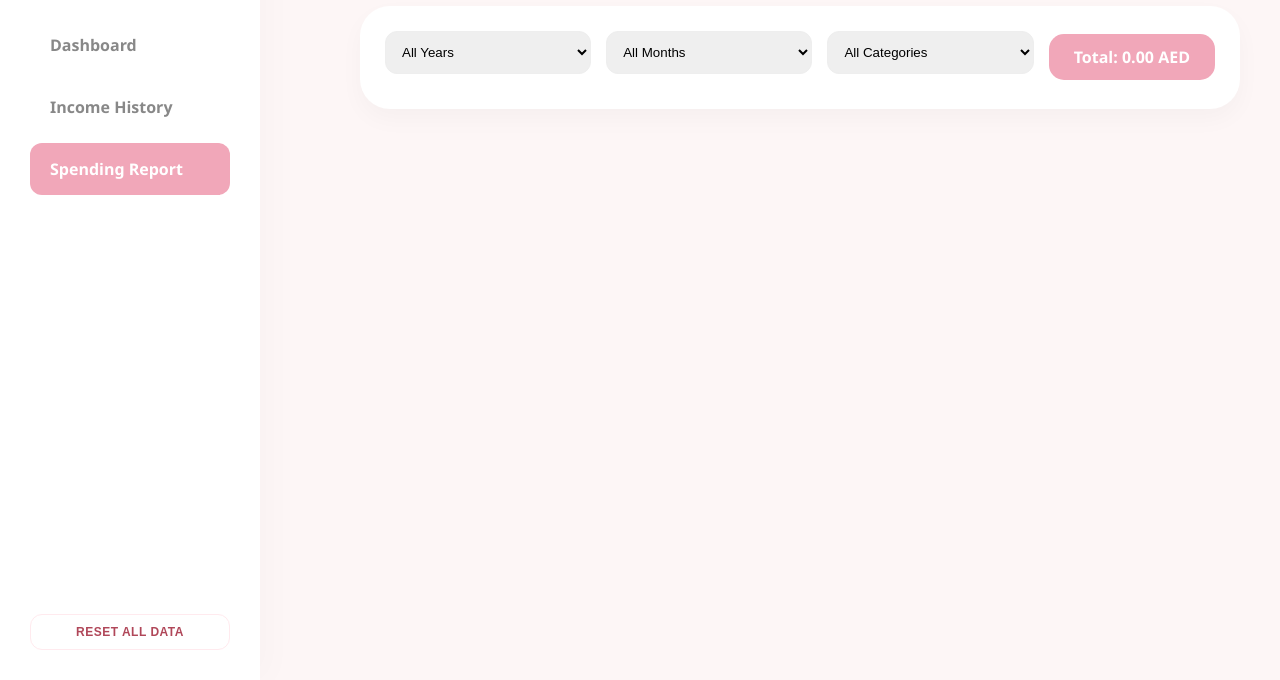
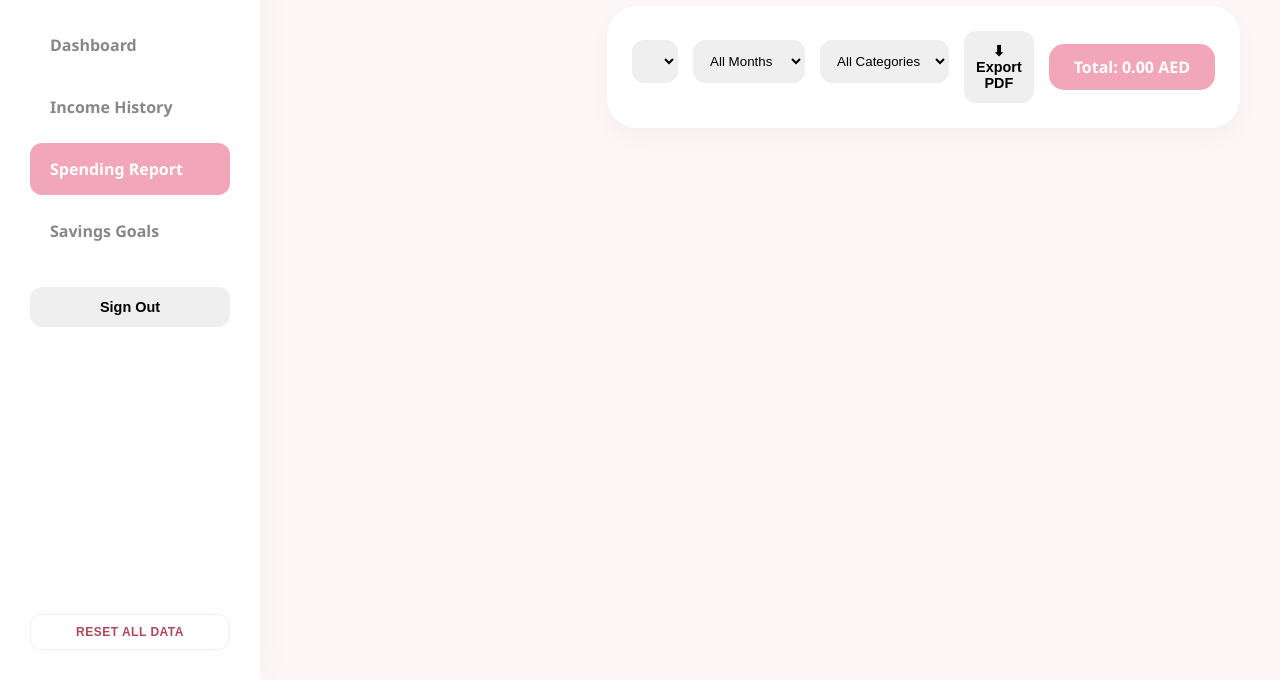
Before and after one commit to ThamannaGM/FinanceTracker, a plain HTML site: page report.html in a window 1280 px wide. Shown: the part 120-800 px from the top of the page. Drawn offline with Linux system fonts and the light colour scheme.

Commit message:
Enhance report.html with responsive design and export feature
Added viewport meta tag for responsive design and included a Sign Out button in the sidebar and mobile layout. Added export button for PDF export functionality.

```diff
--- a/report.html
+++ b/report.html
@@ -2,20 +2,28 @@
 <html lang="en">
 <head>
     <meta charset="UTF-8">
+    <meta name="viewport" content="width=device-width, initial-scale=1.0">
     <title>Spending Report</title>
     <link rel="stylesheet" href="style.css">
+
 </head>
-<body>
+<body class="desktop-layout">
     <nav class="sidebar">
         <h1>Finance<span>Tracker</span></h1>
         <ul>
             <li><a href="index.html">Dashboard</a></li>
             <li><a href="income.html">Income History</a></li>
             <li><a href="report.html" class="active">Spending Report</a></li>
+            <li><a href="goals.html">Savings Goals</a></li>
         </ul>
+        <div class="sidebar-user">
+            <small id="user-email" style="color:#bbb; font-size:0.75rem; word-break:break-all;"></small>
+            <button onclick="logout()" class="logout-btn">Sign Out</button>
+        </div>
         <button onclick="masterReset()" class="master-reset-btn">RESET ALL DATA</button>
     </nav>
 
+    <button class="mobile-signout" onclick="logout()">Sign Out</button>
     <main class="content">
         <header><h1>Spending Report</h1></header>
 
@@ -39,7 +47,9 @@
             <select id="category-search-dropdown" onchange="renderSpendingPage()" style="width: auto; flex: 1;">
                 <option value="all">All Categories</option>
             </select>
-
+            <button class="export-btn" onclick="exportToPDF()">
+                <span>⬇</span> Export PDF
+            </button>
             <div class="total-badge">
                 Total: <span id="period-total">0.00</span> AED
             </div>
@@ -49,6 +59,5 @@
     </main>
 
     <script src="script.js"></script>
-    <script>window.onload = () => { autoPopulateYears(); populateSearchDropdown(); renderSpendingPage(); };</script>
 </body>
 </html>
```
